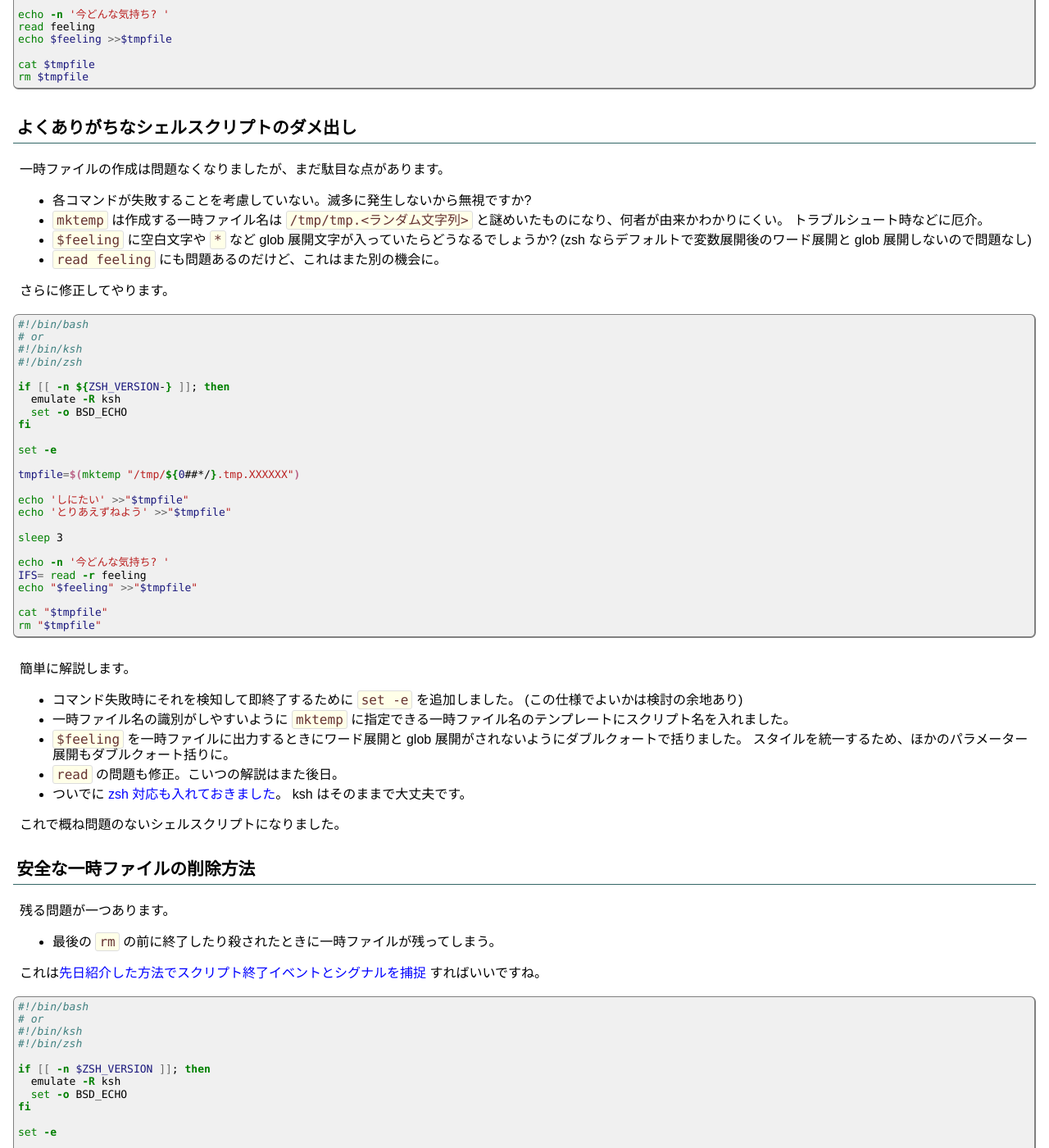
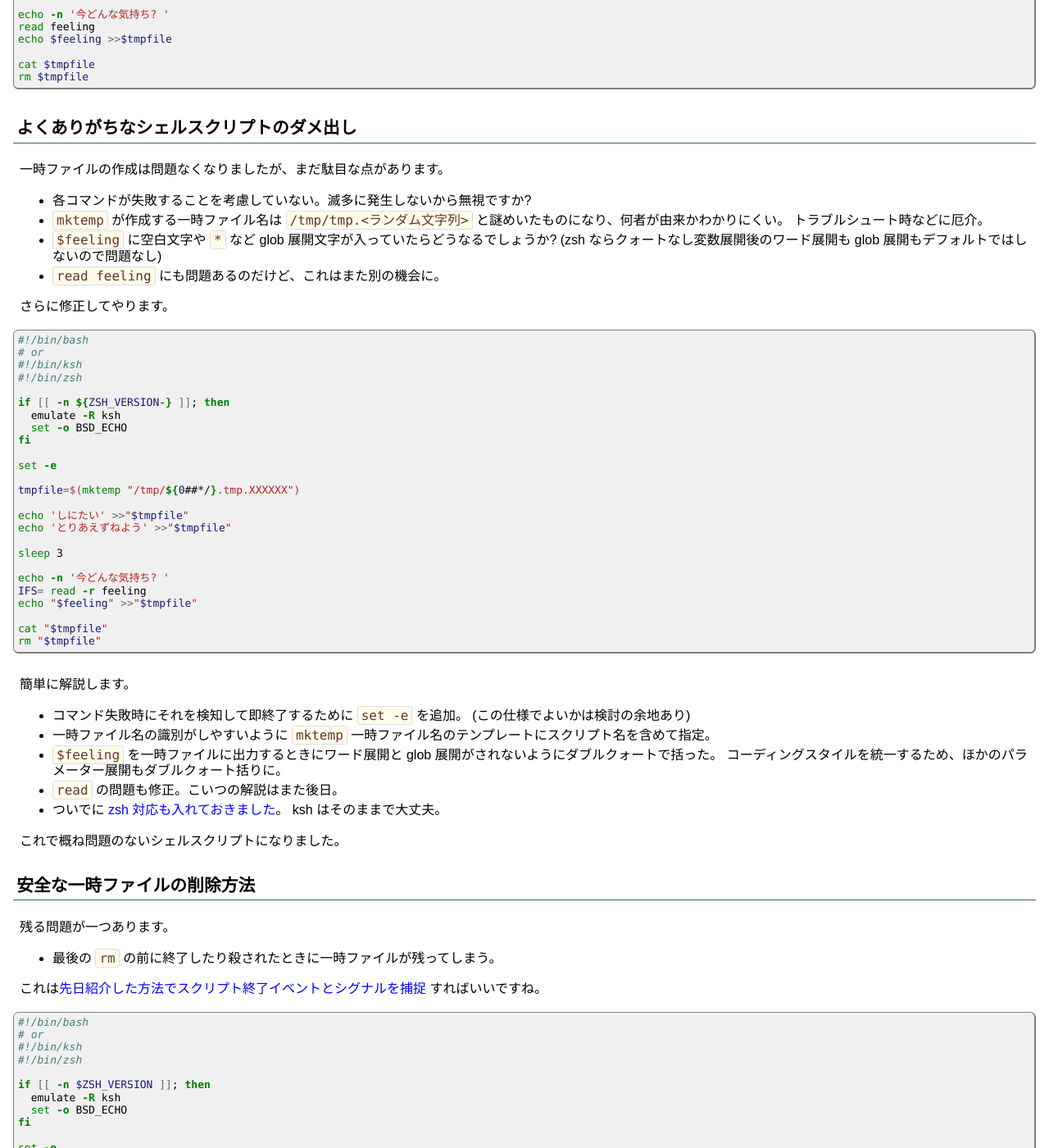
Before and after one commit to fumiyas/fumiyas.github.io, a Jekyll site: the page built from _posts/2013-12-06-tempfile.sh-advent-calendar.md, in a window 1280 px wide and 1400 px high, scrolled down 1073 px. Shown: the whole window at 82% size. Built offline with Jekyll 4.4.1, drawn with Linux system fonts in a browser that asks for light colours; Markdown is read by kramdown in place of the engine named in the settings; comment, search, counter and statistics services are not loaded; some of the changed text lies outside the part shown.

Commit message:
Fix typos

```diff
--- a/_posts/2013-12-06-tempfile.sh-advent-calendar.md
+++ b/_posts/2013-12-06-tempfile.sh-advent-calendar.md
@@ -85,11 +85,11 @@ rm $tmpfile
 一時ファイルの作成は問題なくなりましたが、まだ駄目な点があります。
 
   * 各コマンドが失敗することを考慮していない。滅多に発生しないから無視ですか?
-  * `mktemp` は作成する一時ファイル名は `/tmp/tmp.<ランダム文字列>`
+  * `mktemp` が作成する一時ファイル名は `/tmp/tmp.<ランダム文字列>`
     と謎めいたものになり、何者が由来かわかりにくい。
     トラブルシュート時などに厄介。
   * `$feeling` に空白文字や `*` など glob 展開文字が入っていたらどうなるでしょうか?
-     (zsh ならデフォルトで変数展開後のワード展開と glob 展開しないので問題なし)
+     (zsh ならクォートなし変数展開後のワード展開も glob 展開もデフォルトではしないので問題なし)
   * `read feeling` にも問題あるのだけど、これはまた別の機会に。
 
 さらに修正してやります。
@@ -124,16 +124,16 @@ rm "$tmpfile"
 
 簡単に解説します。
 
-  * コマンド失敗時にそれを検知して即終了するために `set -e` を追加しました。
+  * コマンド失敗時にそれを検知して即終了するために `set -e` を追加。
     (この仕様でよいかは検討の余地あり)
   * 一時ファイル名の識別がしやすいように `mktemp`
-    に指定できる一時ファイル名のテンプレートにスクリプト名を入れました。
+    一時ファイル名のテンプレートにスクリプト名を含めて指定。
   * `$feeling` を一時ファイルに出力するときにワード展開と glob
-    展開がされないようにダブルクォートで括りました。
-    スタイルを統一するため、ほかのパラメーター展開もダブルクォート括りに。
+    展開がされないようにダブルクォートで括った。
+    コーディングスタイルを統一するため、ほかのパラメーター展開もダブルクォート括りに。
   * `read` の問題も修正。こいつの解説はまた後日。
   * ついでに [zsh 対応も入れておきました](/2013/12/03/zsh-scripting.sh-advent-calendar.html)。
-    ksh はそのままで大丈夫です。
+    ksh はそのままで大丈夫。
 
 これで概ね問題のないシェルスクリプトになりました。
 
@@ -187,11 +187,11 @@ cat "$tmpfile"
 
 * * *
 
-AIX などの `mktemp` コマンドがない環境の場合は、
-別途用意するか、
-シェルでも同等機能を実装可能なので頑張ってシェル関数を作りましょう。
+AIX など `mktemp` コマンドがない環境の場合は、
+別途用意することをお勧めします。
 
-もし機会があれば、シェルで `mktemp` 相当を実装するとともに、
+`mktemp` 相当の機能はシェルだけでも実装可能です。
+もし機会があれば、実装の紹介とともに、
 どのようにして安全に一時ファイルを作成すればよいかを解説したいと思います。
 
 * * *
```
